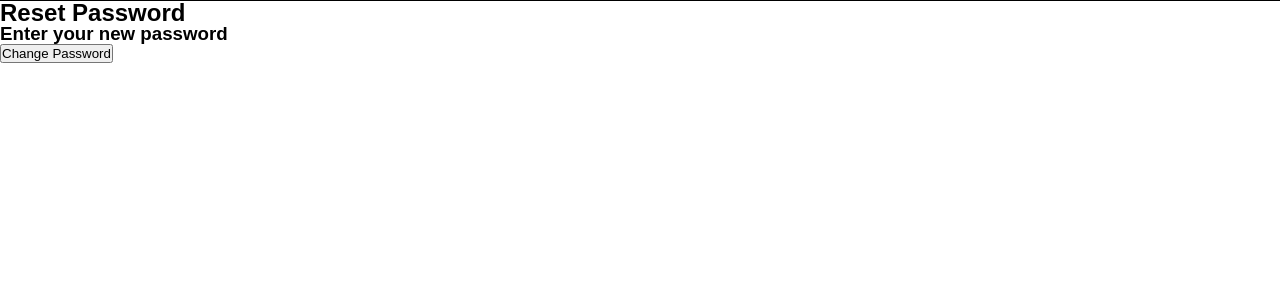
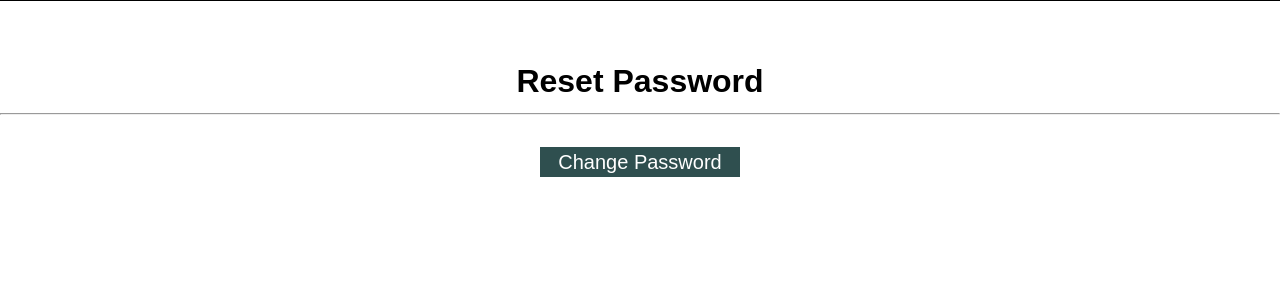
Before and after one commit to amit-k-yadav/photohire-django, a Django app: page /password-reset-confirm/1/1/ in a window 1280 px wide. Shown: the part 79-380 px from the top of the page. Run offline with Django 3.2, Linux system fonts and the light colour scheme.

Commit message:
ADD - Style to reset password pages

```diff
--- a/photohire/urls.py
+++ b/photohire/urls.py
@@ -11,7 +11,6 @@ urlpatterns = [
     path('admin/', admin.site.urls),
     path('explore/', explore, name='explore'),
     path('sign-in/', signin, name='signin'),
-    path('login/', signin, name='login'),
     path('sign-up/', signup, name='signup'),
     path('about/', about, name='about'),
     path('search/', search, name='search'),
--- /dev/null
+++ b/photohireapp/static/photohireapp/css/password_reset_confirm.css
@@ -0,0 +1,34 @@
+.mainDiv{
+    text-align: center;
+}
+
+.lablesText{
+    font-size: 20px;
+}
+
+.errorsText{
+    font-size: 15px;
+    color: red;
+}
+
+.submit-btn{
+    background-color: darkslategrey;
+	width: 200px;
+	height: 30px;
+	color: #fff;
+    font-size: 20px;
+	cursor: pointer;
+	border: 2px solid transparent;
+}
+
+.submit-btn:hover{
+    background-color: black;
+}
+
+.linkText{
+    color: blue;
+}
+
+.linkText:hover{
+    color: violet;
+}
--- a/photohireapp/templates/registrations/password_reset_confirm.html
+++ b/photohireapp/templates/registrations/password_reset_confirm.html
@@ -2,20 +2,26 @@
 {% load static %}
 
 {% block head %}
-  <link rel="stylesheet" href="{% static 'photohireapp/css/hire.css' %}">
+  <link rel="stylesheet" href="{% static 'photohireapp/css/password_reset_confirm.css' %}">
 {% endblock %}
 
 {% block title %}Reset Password{% endblock %}
 
 {% block content %}
 
-<h2>Reset Password</h2>
-<h3>Enter your new password</h3>
+<div class="mainDiv">
+  <br><br><br><br>
+  <h1>Reset Password</h1><br>
+  <hr><br><br>
+  <form class="form" action="" method="POST" enctype="multipart/form-data">
+      {% csrf_token %}
+      {% for field in form.visible_fields %}
+          <span class="lablesText">{{ field.label_tag }} {{ field }}</span>
 
-<form class="form" action="" method="POST" enctype="multipart/form-data">
-    {% csrf_token %}
-    {{ form.as_p }}
-    <button type="submit" class="btn btn-primary btn-lg btn-block"><i class="icon-lock4"></i> Change Password</button>
-</form>
+          <span class="errorsText"><br>{{ field.errors }} </span><br>
+      {% endfor %}
+      <button type="submit" class="submit-btn"><i class="icon-lock4"></i> Change Password</button>
+  </form>
+</div>
 
 {% endblock %}
```
Also changed, not shown: photohireapp/templates/registrations/password_reset_complete.html (+8 -4 lines).
